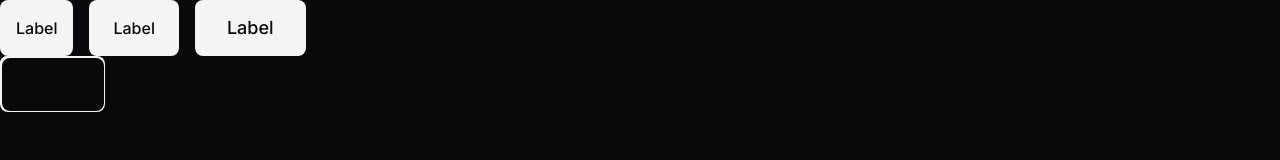
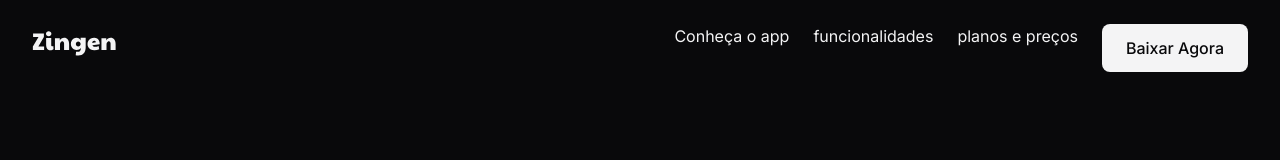
Before and after one commit to eduardodev65/zingen, a plain HTML site: page index.html in a window 1280 px wide. Drawn offline with Linux system fonts and the light colour scheme.

Commit message:
criando o header

```diff
--- a/index.html
+++ b/index.html
@@ -12,22 +12,20 @@
 <link href="https://fonts.googleapis.com/css2?family=Inter:ital,opsz,wght@0,14..32,100..900;1,14..32,100..900&display=swap" rel="stylesheet">
 </head>
 <body>
-    <div class="flex gap-1">
-    <a href="#" class="btn btn-sm">Label</a>
-    <span href="#" class="btn btn-md">Label</span>
-    <button href="#" class="btn btn-lg ">Label</a>
-    </div>
+    <header>
+        <div class="container py-base">
+            <nav class="flex itrms-center gap-1.5">
+                <a href="#">
+                    <img src="assets/logo.svg" alt="logo zingen">
+                </a>
 
-    <div class="flex gap-1">
-        <a
-        aria-label="label"
-        href="#" class="btn btn-sm"></a>
-        <span
-        aria-label="label"
-        href="#" class="btn btn-md"></span>
-        <button
-        aria-label="label"
-        href="#" class="btn btn-lg "></a>
+                <a href="#abaout" class="desktop-only">Conheça o app</a>
+                <a href="#features" class="desktop-only">funcionalidades</a>
+                <a href="#princing" class="desktop-only">planos e preços</a>
+
+                <a href="#download" class="btn btn-sm">Baixar Agora</a>
+            </nav>
         </div>
+    </header>
 </body>
 </html>
--- a/styles/buttons.css
+++ b/styles/buttons.css
@@ -25,6 +25,9 @@
         var(--brand-color-primary) 100%
         );
     --btn-color: var(--surface-color); ;
+    -webkit-background-clip: initial;
+    background-clip: initial;
+    color: var(--btn-color);
 }
 
 .btn-sm {
@@ -60,3 +63,14 @@
         color: transparent;
     }
 }
+
+@media (width >= 80em) {
+    .btn-sm {
+        padding: .75rem 1.5rem;
+        font-size: var(--ff-base);
+    }
+    .btn-md {
+        padding:1rem 2rem ;
+        font-size: 1.125rem;
+    }
+}
--- a/styles/global.css
+++ b/styles/global.css
@@ -75,6 +75,17 @@ a {
   color: inherit;
 }
 
+a:hover {
+  background: linear-gradient(
+    90deg,
+    var(--brand-color-secondary) 0%,
+    var(--brand-color-primary) 100%
+  );
+  -webkit-background-clip: text;
+  background-clip: text;
+  color: transparent;
+}
+
 ul [role="list"] {
   list-style: none;
 }
--- /dev/null
+++ b/styles/header.css
@@ -0,0 +1,5 @@
+header {
+    & a:first-child {
+        margin-right: auto;
+    }
+}
--- a/styles/index.css
+++ b/styles/index.css
@@ -1,3 +1,4 @@
 @import url(global.css);
 @import url(utility.css);
 @import url(buttons.css);
+@import url(header.css);
--- a/styles/utility.css
+++ b/styles/utility.css
@@ -33,8 +33,16 @@
     display: flex;
 }
 
+.items-center {
+    align-items: center;
+}
+
 .gap-1 {
     gap: 1rem;
+}
+
+.gap-1\.5 {
+    gap: 1.5rem;
 }
 
 .grid {
```
Also changed, not shown: assets/logo.svg (added).
